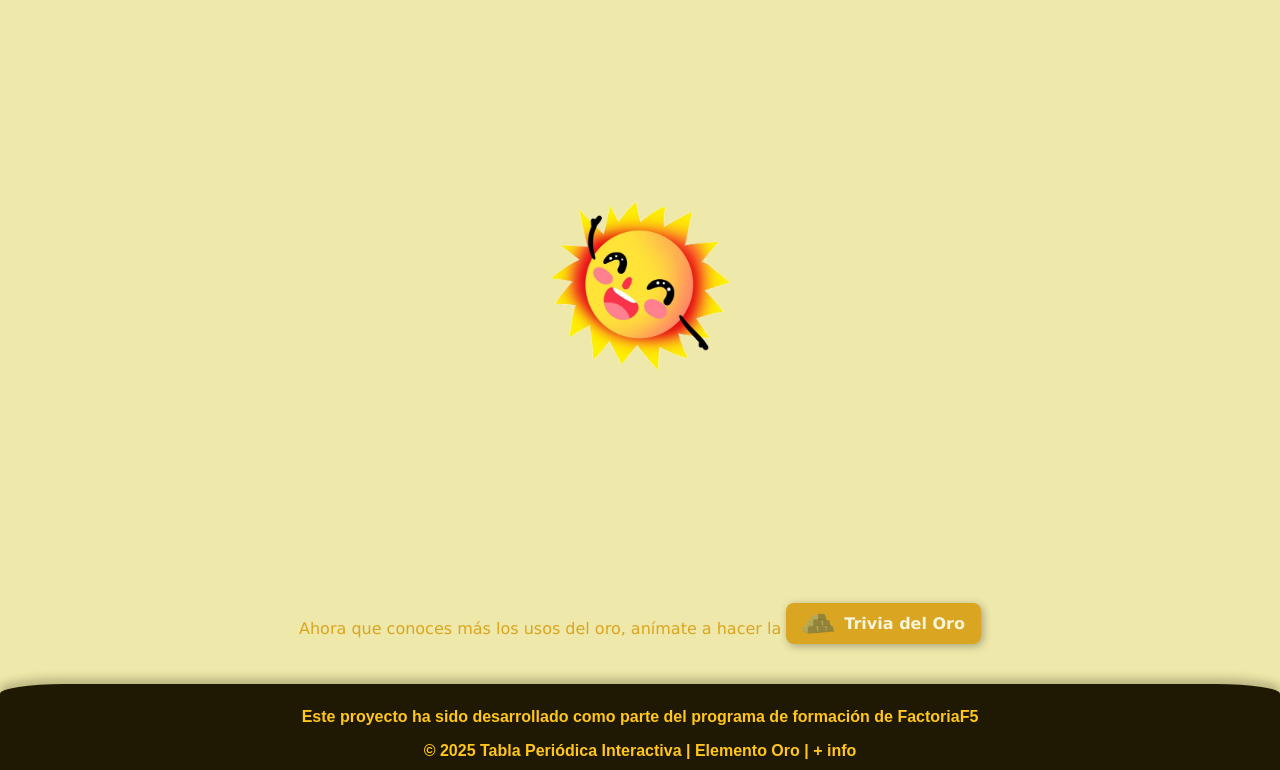
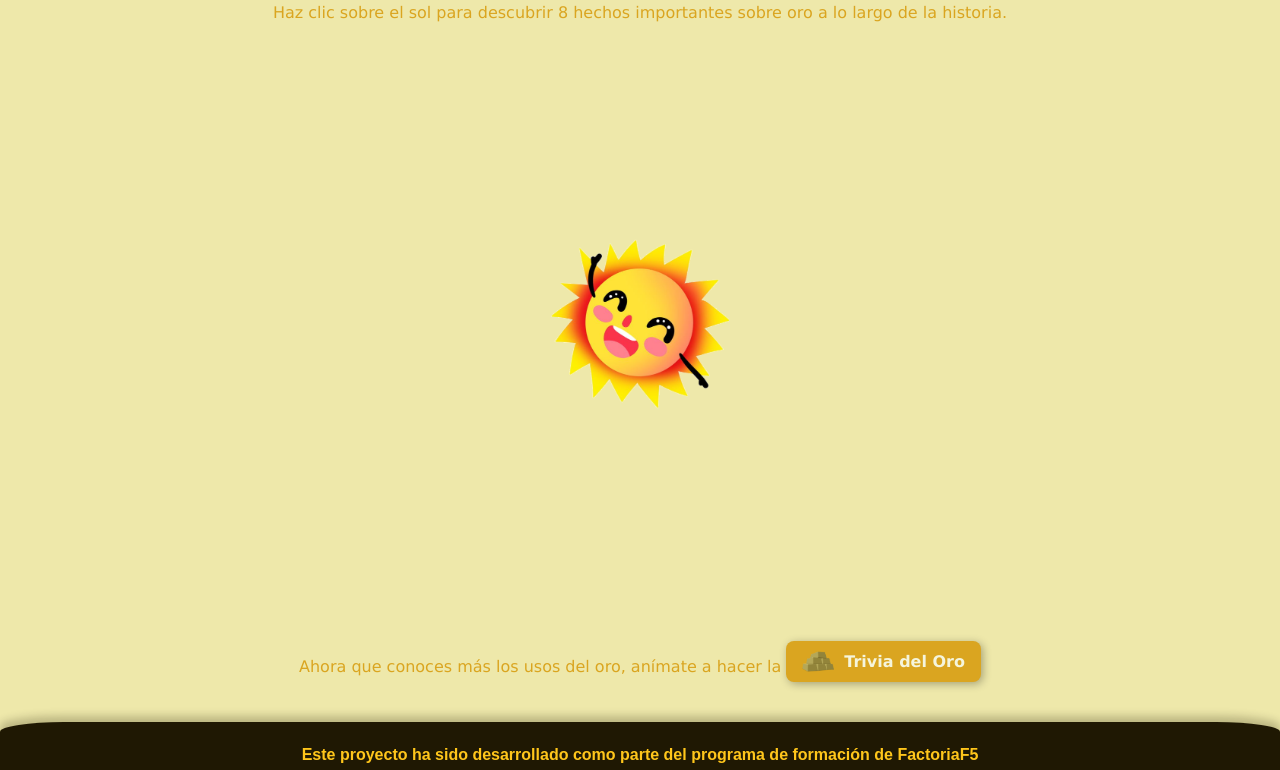
Before and after one commit to EstherTapias/oro, a website: page pages/usos.html in a window 1280 px wide. Shown: the part 294-1064 px from the top of the page. Drawn offline with nearby package versions, Linux system fonts and the light colour scheme.

Commit message:
added description paragraph (#5)

```diff
--- a/pages/usos.html
+++ b/pages/usos.html
@@ -14,6 +14,8 @@
 <body>
     <header id="header-nave"></header>
     <h1>El oro y sus usos.</h1>
+    </br>
+    <p>Haz clic sobre el sol para descubrir 8 hechos importantes sobre oro a lo largo de la historia.</p>
 
     <div class="section">
         <div class="grid-item">
```
